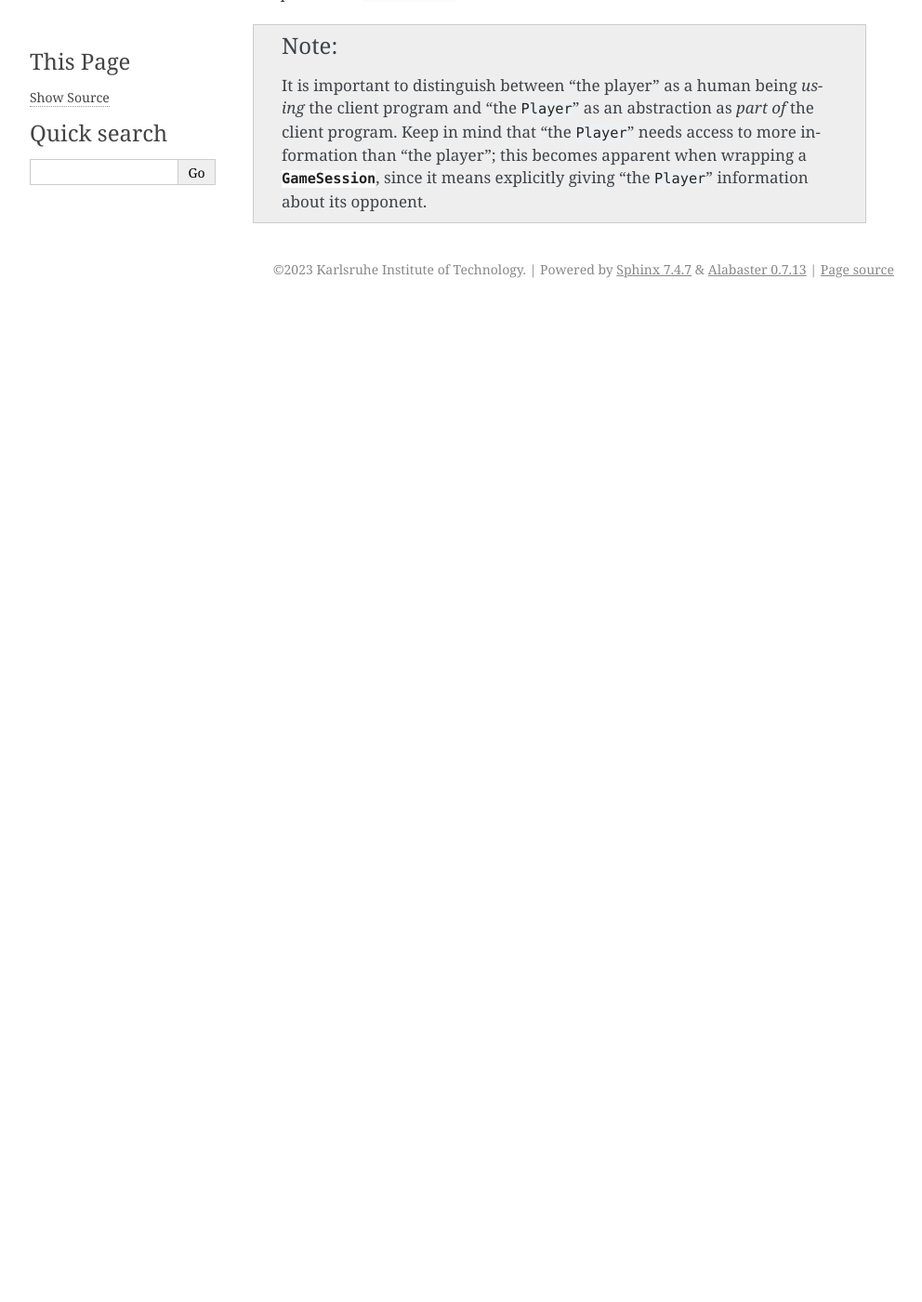
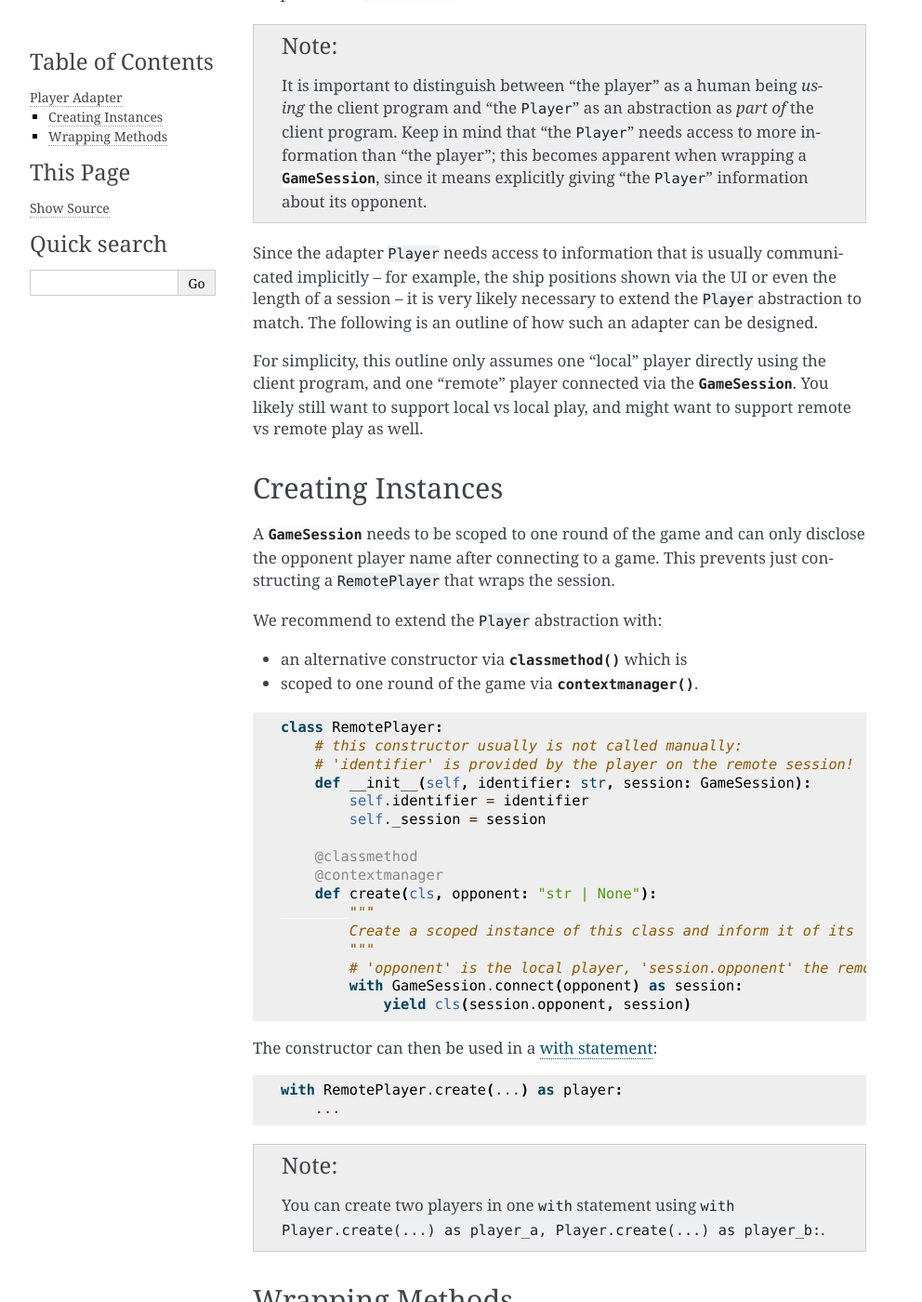
Before and after one commit to kit-colsoftdes/battleship_mp, a Sphinx documentation site: the page built from docs/player.rst, in a window 1280 px wide and 1400 px high, scrolled down 224 px. Shown: the whole window at 93% size, without its empty margins (148-1140 px from the left). Built offline with Sphinx 7.4.7, drawn with Linux system fonts in a browser that asks for light colours; formulas are drawn with MathJax 3; before the commit the page ends 900 px from its top, so only the background shows below that; some of the changed text lies outside the part shown.

Commit message:
extensive adapter guide

```diff
--- a/docs/player.rst
+++ b/docs/player.rst
@@ -18,4 +18,118 @@ a new kind of ``Player`` as an adapter to the :py:class:`~.GameSession`.
     since it means explicitly giving "the ``Player``" information
     about its opponent.
 
+Since the adapter ``Player`` needs access to information that is usually
+communicated implicitly – for example, the ship positions shown via the UI
+or even the length of a session – it is very likely necessary to extend the
+``Player`` abstraction to match.
+The following is an outline of how such an adapter can be designed.
+
+For simplicity, this outline only assumes
+one "local" player directly using the client program, and
+one "remote" player connected via the :py:class:`~.GameSession`.
+You likely still want to support local vs local play,
+and might want to support remote vs remote play as well.
+
+Creating Instances
+------------------
+
+A :py:class:`~.GameSession` needs to be scoped to one round of the game
+and can only disclose the opponent player name after connecting to a game.
+This prevents just constructing a ``RemotePlayer`` that wraps the session.
+
+We recommend to extend the ``Player`` abstraction with:
+
+- an alternative constructor via :py:func:`classmethod` which is
+- scoped to one round of the game via :py:func:`~contextlib.contextmanager`.
+
+.. code:: python3
+
+    class RemotePlayer:
+        # this constructor usually is not called manually:
+        # 'identifier' is provided by the player on the remote session!
+        def __init__(self, identifier: str, session: GameSession):
+            self.identifier = identifier
+            self._session = session
+
+        @classmethod
+        @contextmanager
+        def create(cls, opponent: "str | None"):
+            """
+            Create a scoped instance of this class and inform it of its ``opponent``
+            """
+            # 'opponent' is the local player, 'session.opponent' the remote player
+            with GameSession.connect(opponent) as session:
+                yield cls(session.opponent, session)
+
+The constructor can then be used in a `with statement`_:
+
+.. code:: python3
+
+    with RemotePlayer.create(...) as player:
+        ...
+
+.. note::
+
+    You can create two players in one ``with`` statement using
+    ``with Player.create(...) as player_a, Player.create(...) as player_b:``.
+
+Wrapping Methods
+----------------
+
+The methods of :py:class:`~.GameSession` are unlikely to
+directly match ``Player`` methods.
+At the very least, you must *delegate* method calls:
+
+.. code:: python3
+
+    class RemotePlayer:
+        ...
+
+        def get_shot(self):
+            return self._session.expect_shot()
+
+In addition, expect to *adapt* method calls:
+
+.. code:: python3
+
+    class RemotePlayer:
+        ...
+
+        def notify_shot(self, x, y):
+            # adapt the different parameter convention
+            return self._session.announce_shot((y, x))
+
+When expected and provided methods are very different,
+be prepared to provide a *facade* between both conventions:
+
+.. code:: python3
+
+    class RemotePlayer:
+        def __init__(self, ...):
+            ...
+            # translate between individual and all-at-once placements
+            # by storing them internally
+            self._enemy_ship_buffer: "list[SHIP_PLACEMENT] | None" = []
+            self._my_ship_buffer: "list[SHIP_PLACEMENT] | None" = None
+
+        def notify_ship(self, size: int, pos: "tuple[int, int]", vertical: bool):
+            """Inform about enemy placing a ship of specific `size` at `pos`"""
+            # keep collecting all ship placements without sending any
+            self._enemy_ship_cache.append((size, pos, vertical))
+
+        def get_ship(self, size: int) -> "SHIP_PLACEMENT":
+            """Get the next placement for a ship of specific `size`"""
+            # send ship placement only when we need the response
+            if self._my_ship_buffer is None:
+                self._my_ship_buffer = list(
+                    session.place_ships(*self._enemy_ship_cache)
+                )
+                self._enemy_ship_cache = None
+            # pick matching ship from collection provided from remote
+            for idx, (candidate_size, _, _) in enumerate(self._my_ship_buffer):
+                if size == candidate_size:
+                    return self._my_ship_buffer.pop(idx)
+            raise ValueError(f"remote player placed no more ships of size {size}")
+
 .. _Adapter Pattern: https://en.wikipedia.org/wiki/Adapter_pattern
+.. _with statement: https://docs.python.org/3/reference/compound_stmts.html#the-with-statement
```
